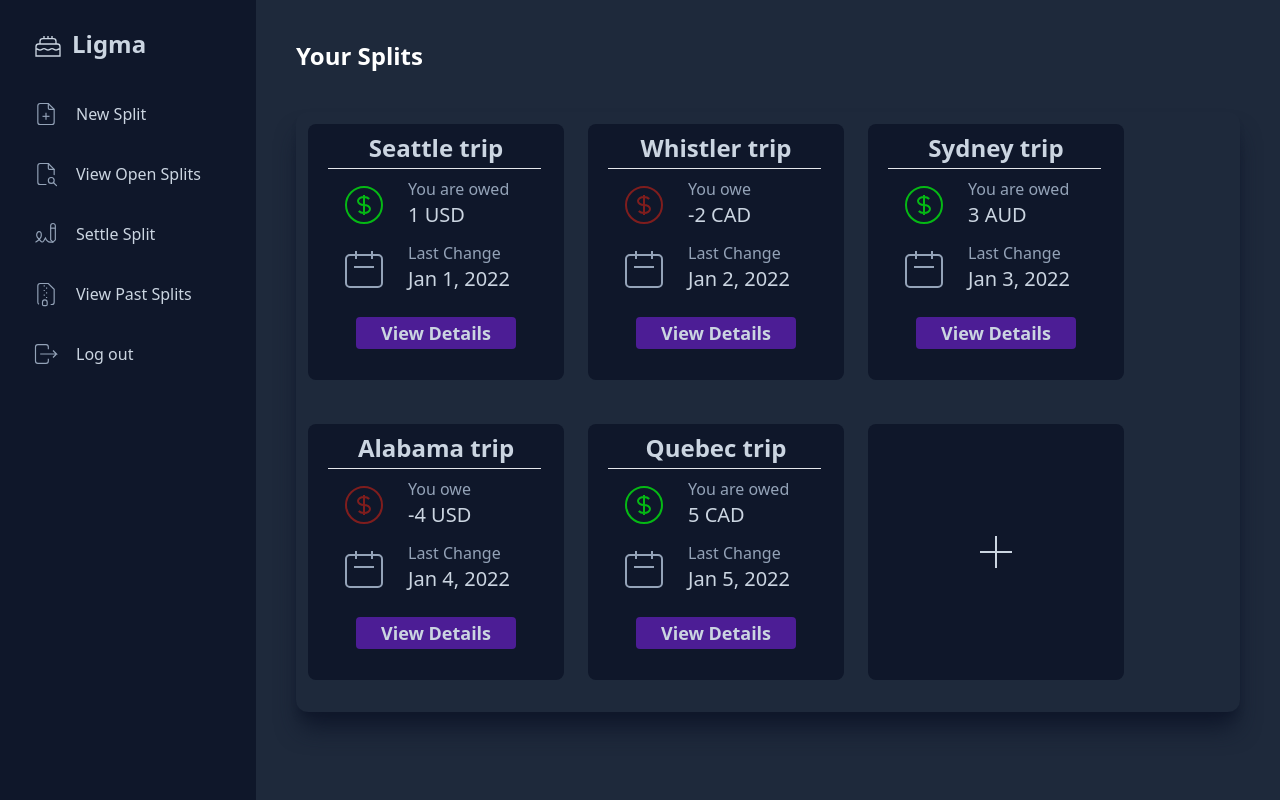
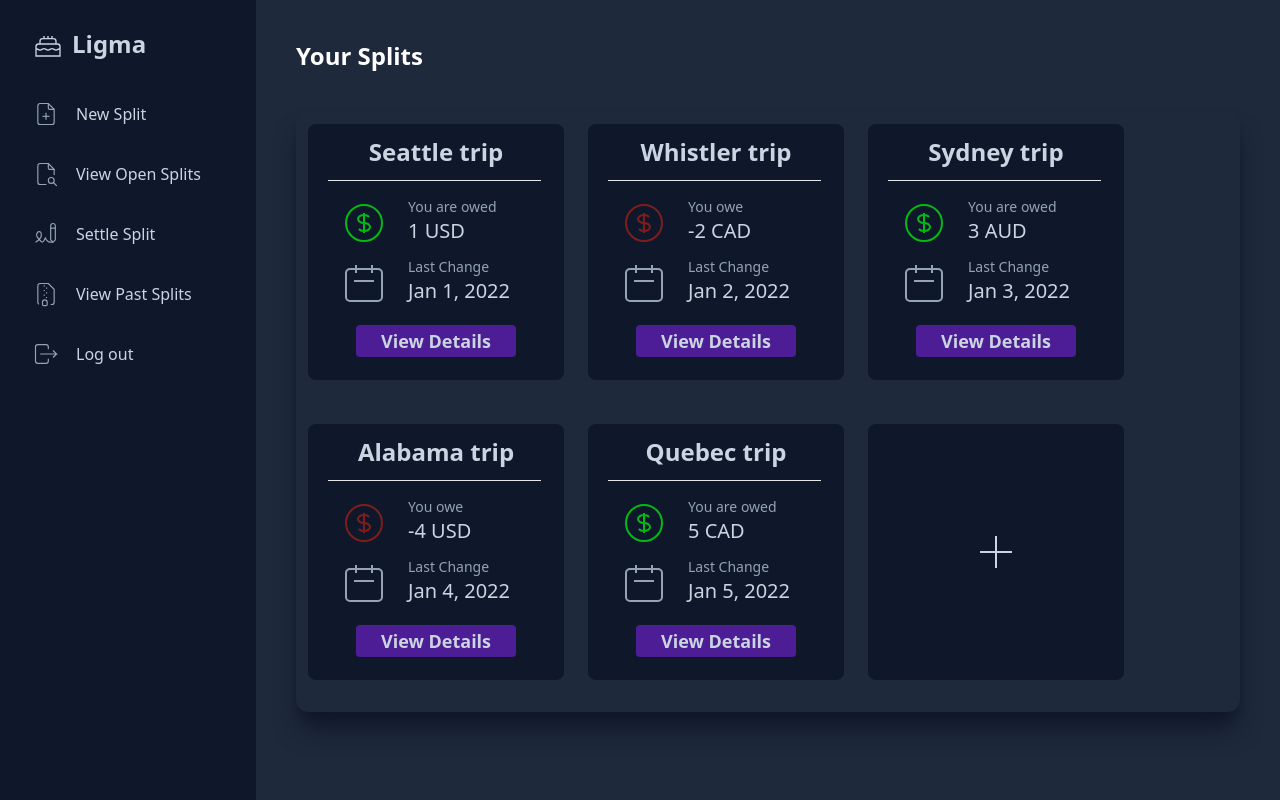
Before and after one commit to yanchenm/split, a Next.js app in the folder frontend/: page /app in a window 1280 px wide. Built offline with nearby package versions, Linux system fonts and the light colour scheme.

Commit message:
Fixed card size and vertical padding

```diff
--- a/frontend/components/App/SplitCard.tsx
+++ b/frontend/components/App/SplitCard.tsx
@@ -35,23 +35,23 @@ const SplitCard: React.FC<CardProps> = ({ name, userBalance, currency, lastUpdat
 
   return (
     <div className="rounded-lg w-64 h-64 bg-slate-900 flex flex-col m-3 text-slate-300">
-      <span className="pt-2 pb-0">
+      <span className="pt-3 pb-2">
         <div className="font-bold text-2xl mb-1 text-center">{name}</div>
       </span>
 
-      <hr className="mx-5 py-1 w-5/6 text-slate-600" />
+      <hr className="mx-5 py-2 w-5/6 text-slate-600" />
 
       <SplitDetail svgSrc={userBalance < 0 ? "/red_dollar.svg" : "/green_dollar.svg"}>
-        <h3 className="text-base text-slate-400">{userBalance < 0 ? "You owe" : "You are owed"}</h3>
+        <h3 className="text-sm text-slate-400">{userBalance < 0 ? "You owe" : "You are owed"}</h3>
         {userBalance} {currency}
       </SplitDetail>
 
       <SplitDetail svgSrc="/calendar.svg">
-        <h3 className="text-base text-slate-400">Last Change</h3>
+        <h3 className="text-sm text-slate-400">Last Change</h3>
         {lastUpdate}
       </SplitDetail>
 
-      <span className="flex flex-row items-center justify-evenly py-3">
+      <span className="flex flex-row items-center justify-evenly pt-2 pb-7">
         <AppButton className="w-40" clickHandler={viewHandler}>View Details</AppButton>
       </span>
     </div>
```
